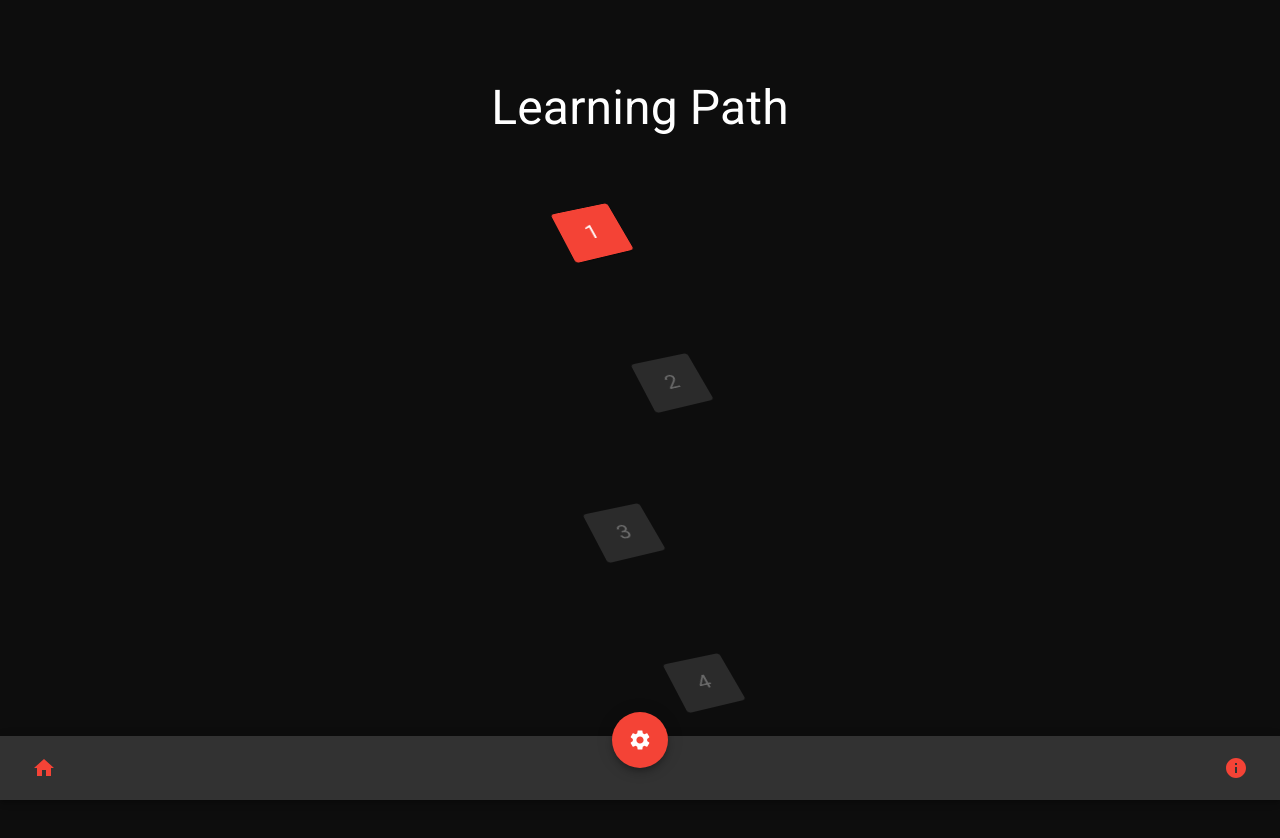
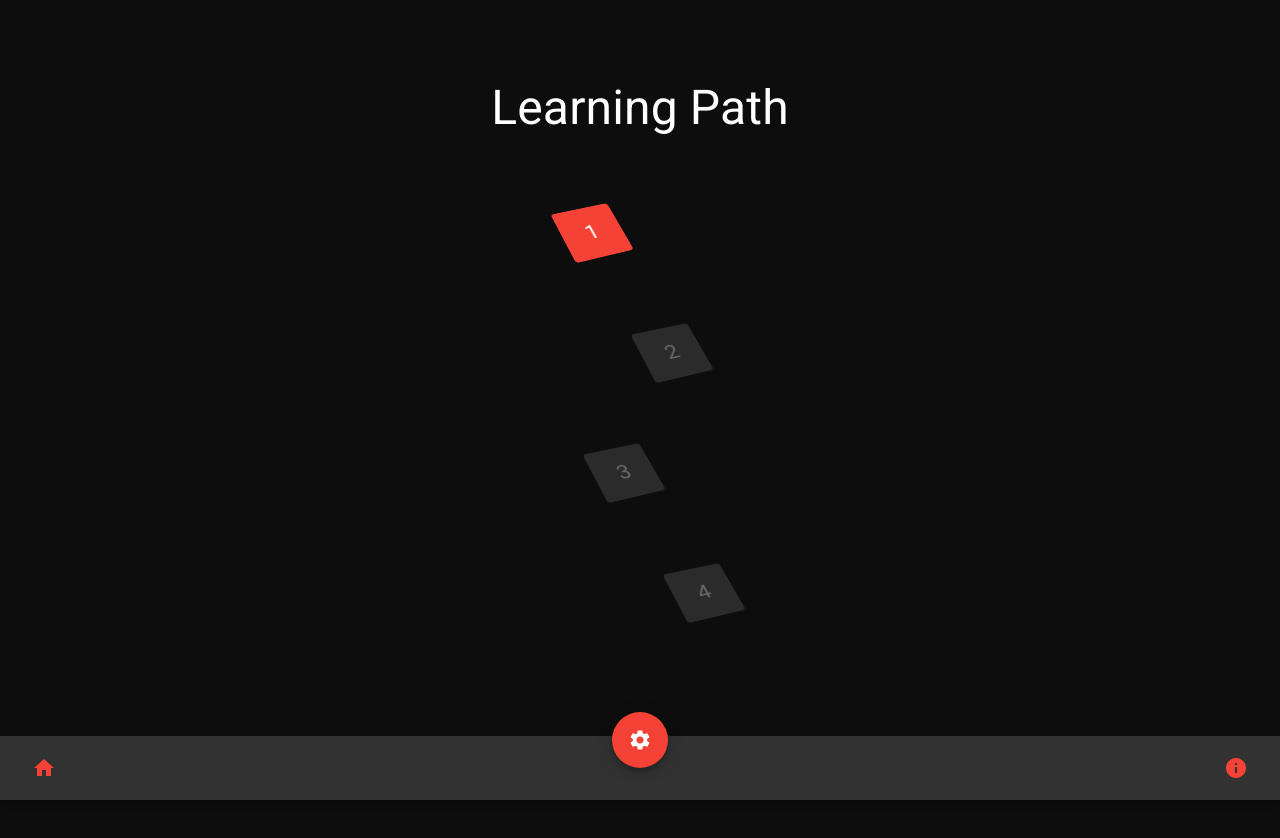
Before and after one commit to sky-ash/heatpath, a React (Vite) app: page /heatpath/path in a window 1280 px wide. Shown: the top 838 px of the page. Before the commit the page ends 800 px from the top, so only its background shows below. Built offline with nearby package versions, Linux system fonts and the light colour scheme.

Commit message:
added Box for Button-Mapping

```diff
--- a/src/pages/Path.jsx
+++ b/src/pages/Path.jsx
@@ -55,6 +55,7 @@ export default function Path() {
         Learning Path
       </Typography>
 
+      <Box display="flex" justifyContent="center" position="relative" height="100vh">
       {parsedLectureContent.lectures.map((lecture, index) => {
         const centerAllVertically = [96, 32, -32, -96][index] || 0;
         const leftShift = [-48, 32, -16, 64][index] + centerAllVertically;
@@ -69,7 +70,7 @@ export default function Path() {
             sx={{
               width: '64px',
               height: '64px',
-              top: `${(downShift) * 10}px`,
+              top: `${downShift}%`,
               left: `${leftShift}px`,
               transform: 'perspective(800px) rotateY(15deg) rotateX(40deg) rotateZ(-15deg)',
             }}
@@ -85,6 +86,7 @@ export default function Path() {
           </Button>
         );
       })}
+      </Box>
 
       <SwipeableDrawer
         open={open}
```
